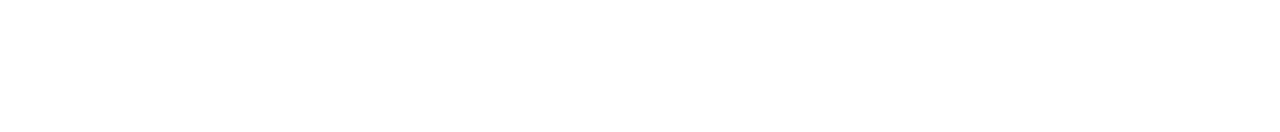
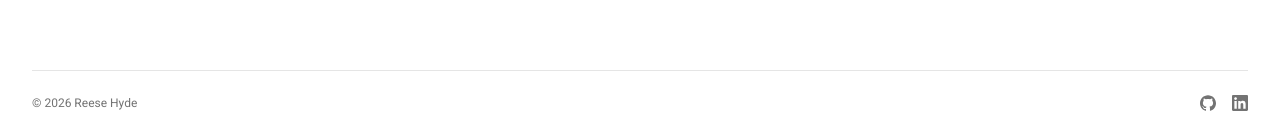
Before and after one commit to rmehyde/website, a Next.js app: page /about in a window 1280 px wide. Shown: the part 870-1002 px from the top of the page. Before the commit the page ends 900 px from the top, so only its background shows below. Built offline with nearby package versions, Linux system fonts and the light colour scheme.

Commit message:
add footer, change page order

```diff
--- a/app/layout.tsx
+++ b/app/layout.tsx
@@ -2,6 +2,7 @@
 import {Roboto} from 'next/font/google';
 import './globals.css'
 import {NavigationHeader} from "@/app/ui/header";
+import {SiteFooter} from "@/app/ui/footer";
 
 export const metadata: Metadata = {
     title: 'Reese M.E. Hyde',
@@ -20,13 +21,14 @@
     return (
         <html lang="en" className={`${roboto.variable} font-sans`}>
             <body>
-                <div className="min-h-screen max-w-7xl m-auto px-4 sm:px-8">
+                <div className="min-h-screen max-w-7xl m-auto px-4 sm:px-8 flex flex-col">
                     <header>
                         <NavigationHeader/>
                     </header>
-                    <main>
+                    <main className="grow">
                         {children}
                     </main>
+                    <SiteFooter/>
                 </div>
             </body>
         </html>
--- a/app/lib/nav.ts
+++ b/app/lib/nav.ts
@@ -1 +1 @@
-export const pages = ["Projects", "Resume", "About", "Contact"]
+export const pages = ["Projects", "Resume", "Contact", "About"]
--- /dev/null
+++ b/app/ui/footer.tsx
@@ -0,0 +1,63 @@
+"use client"
+import {usePathname} from 'next/navigation'
+import {scale} from "@/app/lib/typography";
+import {cn} from "@/components/lib/utils";
+
+// GitHub inferred from your repo links. LinkedIn is a placeholder — swap in your real profile URL.
+const GITHUB_URL = "https://github.com/rmehyde"
+const LINKEDIN_URL = "https://www.linkedin.com/in/reese-h-835b28175/"
+
+// Brand glyphs are inlined (not bundled as files) so they inherit the surrounding
+// text color via fill="currentColor" — same pattern as the lucide icons elsewhere.
+// Paths are the official Simple Icons glyphs.
+function GithubIcon({className}: { className?: string }) {
+    return (
+        <svg viewBox="0 0 24 24" fill="currentColor" aria-hidden="true" className={className}>
+            <path d="M12 .297c-6.63 0-12 5.373-12 12 0 5.303 3.438 9.8 8.205 11.385.6.113.82-.258.82-.577 0-.285-.01-1.04-.015-2.04-3.338.724-4.042-1.61-4.042-1.61C4.422 18.07 3.633 17.7 3.633 17.7c-1.087-.744.084-.729.084-.729 1.205.084 1.838 1.236 1.838 1.236 1.07 1.835 2.809 1.305 3.495.998.108-.776.417-1.305.76-1.605-2.665-.3-5.466-1.332-5.466-5.93 0-1.31.465-2.38 1.235-3.22-.135-.303-.54-1.523.105-3.176 0 0 1.005-.322 3.3 1.23.96-.267 1.98-.399 3-.405 1.02.006 2.04.138 3 .405 2.28-1.552 3.285-1.23 3.285-1.23.645 1.653.24 2.873.12 3.176.765.84 1.23 1.91 1.23 3.22 0 4.61-2.805 5.625-5.475 5.92.42.36.81 1.096.81 2.22 0 1.606-.015 2.896-.015 3.286 0 .315.21.69.825.57C20.565 22.092 24 17.592 24 12.297c0-6.627-5.373-12-12-12"/>
+        </svg>
+    )
+}
+
+function LinkedinIcon({className}: { className?: string }) {
+    return (
+        <svg viewBox="0 0 24 24" fill="currentColor" aria-hidden="true" className={className}>
+            <path d="M20.447 20.452h-3.554v-5.569c0-1.328-.027-3.037-1.852-3.037-1.853 0-2.136 1.445-2.136 2.939v5.667H9.351V9h3.414v1.561h.046c.477-.9 1.637-1.85 3.37-1.85 3.601 0 4.267 2.37 4.267 5.455v6.286zM5.337 7.433c-1.144 0-2.063-.926-2.063-2.065 0-1.138.92-2.063 2.063-2.063 1.14 0 2.064.925 2.064 2.063 0 1.139-.925 2.065-2.064 2.065zm1.782 13.019H3.555V9h3.564v11.452zM22.225 0H1.771C.792 0 0 .774 0 1.729v20.542C0 23.227.792 24 1.771 24h20.451C23.2 24 24 23.227 24 22.271V1.729C24 .774 23.2 0 22.222 0h.003z"/>
+        </svg>
+    )
+}
+
+export function SiteFooter() {
+    const pathname = usePathname()
+
+    // keep the home splash clean.
+    if (pathname === '/') return null
+
+    const year = new Date().getFullYear()
+
+    return (
+        <footer
+            className="text-xs mt-10 flex items-center justify-between border-t border-border py-6 text-muted-foreground">
+            <span>© {year} Reese Hyde</span>
+            <div className="flex items-center gap-4">
+                <a
+                    href={GITHUB_URL}
+                    aria-label="GitHub"
+                    target="_blank"
+                    rel="noopener noreferrer"
+                    className="no-underline transition-colors hover:text-foreground hover:no-underline"
+                >
+                    <GithubIcon className="h-4 w-4"/>
+                </a>
+                <a
+                    href={LINKEDIN_URL}
+                    aria-label="LinkedIn"
+                    target="_blank"
+                    rel="noopener noreferrer"
+                    className="no-underline transition-colors hover:text-foreground hover:no-underline"
+                >
+                    <LinkedinIcon className="h-4 w-4"/>
+                </a>
+            </div>
+        </footer>
+    )
+}
```
